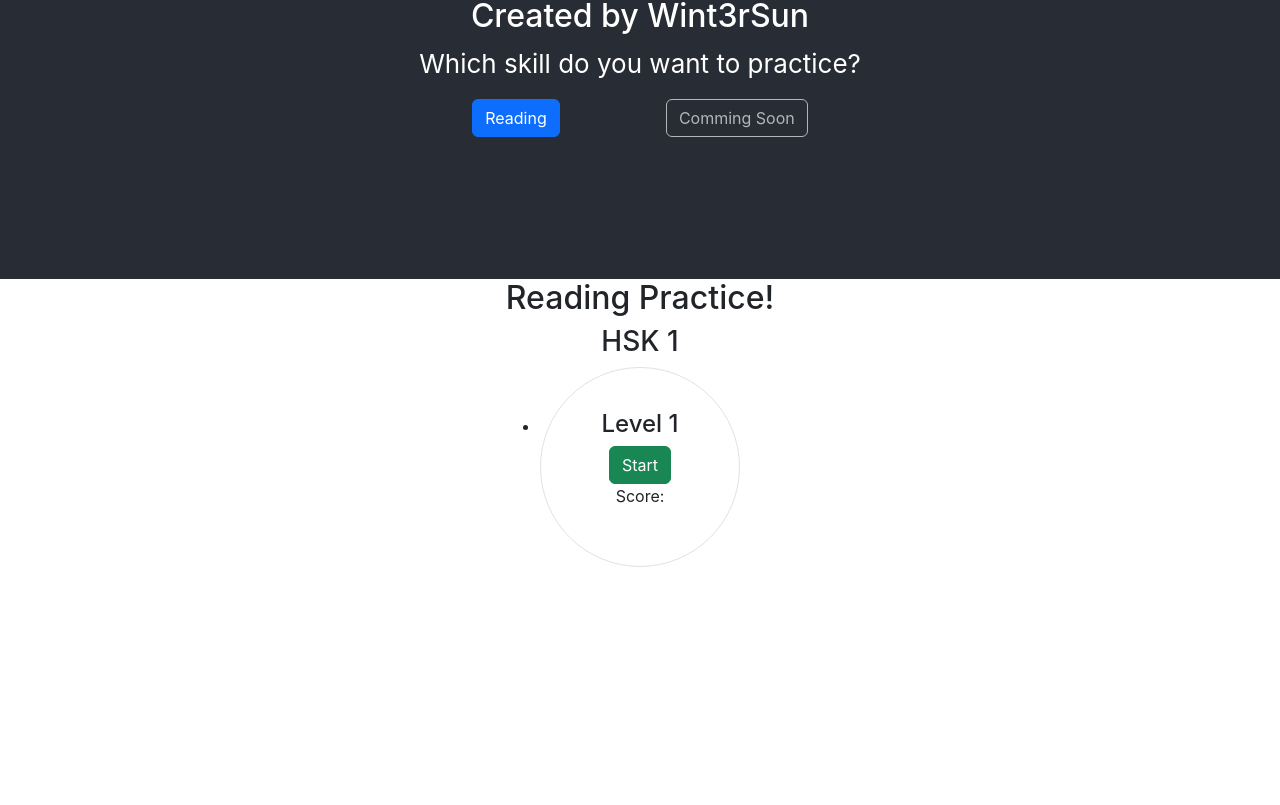
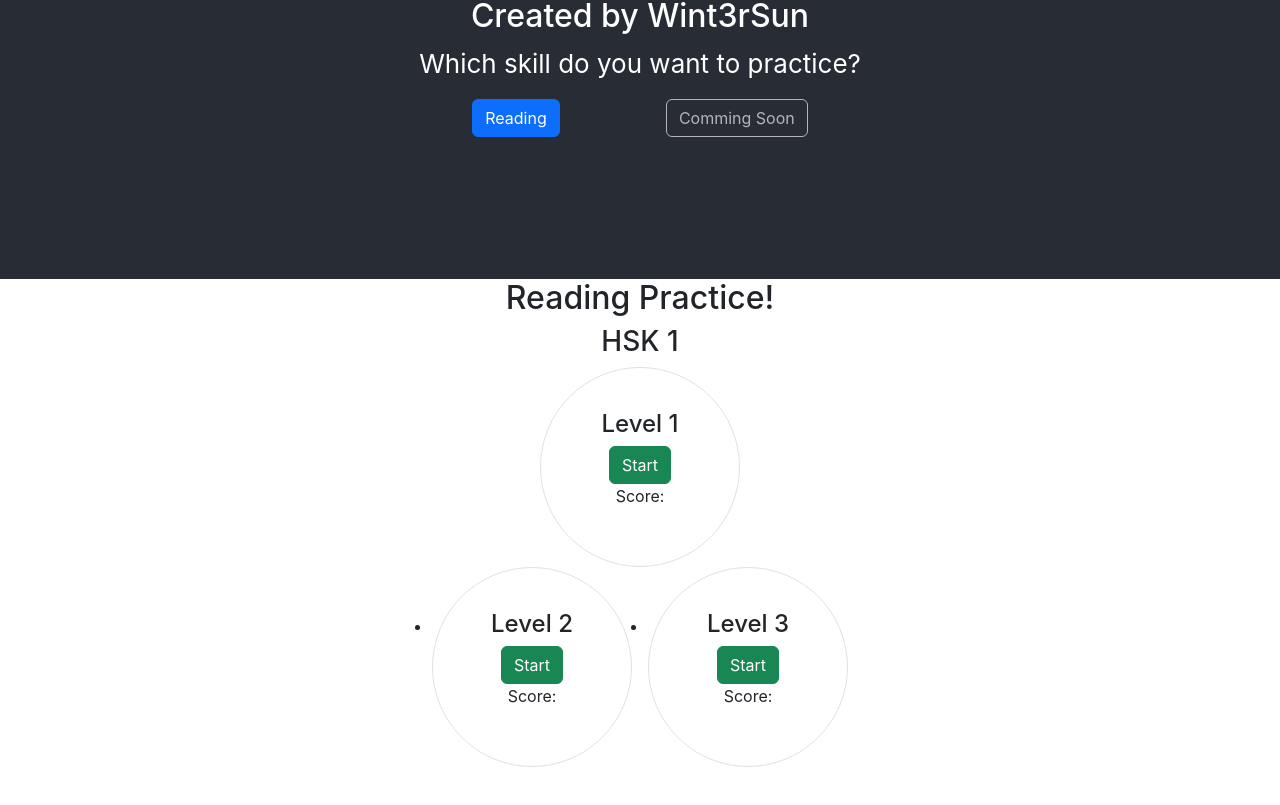
Before and after one commit to wint3rsun/flashcard-app, a React (Create React App) app in the folder client/: page / in a window 1280 px wide. Shown: the part 521-1326 px from the top of the page. Built offline with nearby package versions, Linux system fonts and the light colour scheme.

Commit message:
add more levels

```diff
--- a/client/src/components/Reading/Reading.jsx
+++ b/client/src/components/Reading/Reading.jsx
@@ -2,7 +2,7 @@ import { useState } from "react";
 
 import "./Reading.css"
 
-import Flashcard from "../Flashcards/Flashcard";
+import FlashcardList from "../Flashcards/FlashcardList";
 
 const MODE = {
   viewFlashcards: "VIEW_FLASHCARDS",
@@ -29,13 +29,29 @@ export default function Reading() {
           <h2>Reading Practice!</h2>
           <h3>HSK 1</h3>
           <ul>
-            <li>
+            <li className="d-flex justify-content-center">
             <section className="lvl-section border rounded-circle d-flex flex-column justify-content-center">
               <h4>Level 1</h4>
               <button onClick={showFlashcards} type="button" className="btn btn-success align-self-center">Start</button>
               <p>Score:</p>
             </section>
             </li>
+            <div className="d-flex justify-content-around">
+              <li className="mx-2">
+              <section className="lvl-section border rounded-circle d-flex flex-column justify-content-center">
+                <h4>Level 2</h4>
+                <button onClick={showFlashcards} type="button" className="btn btn-success align-self-center">Start</button>
+                <p>Score:</p>
+              </section>
+              </li>
+              <li className="mx-2">
+              <section className="lvl-section border rounded-circle d-flex flex-column justify-content-center">
+                <h4>Level 3</h4>
+                <button onClick={showFlashcards} type="button" className="btn btn-success align-self-center">Start</button>
+                <p>Score:</p>
+              </section>
+              </li>
+            </div>
           </ul>
         </>
       }
@@ -43,7 +59,7 @@ export default function Reading() {
         mode === MODE.viewFlashcards &&
 
         <section className="flashcards d-flex">
-          <Flashcard quitRound={quitRound}/>
+          <FlashcardList quitRound={quitRound}/>
         </section>
       }
     </section>
```
